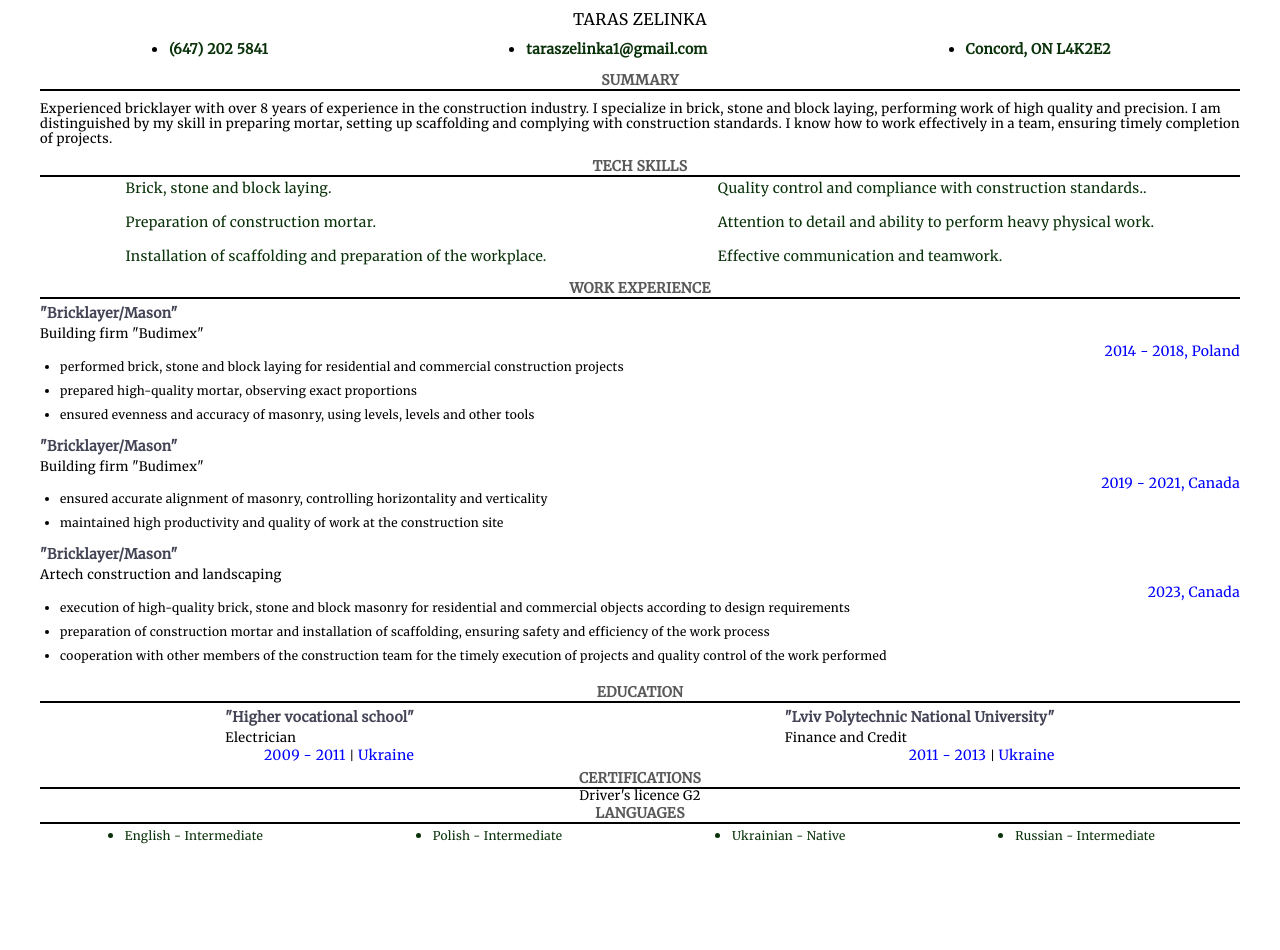
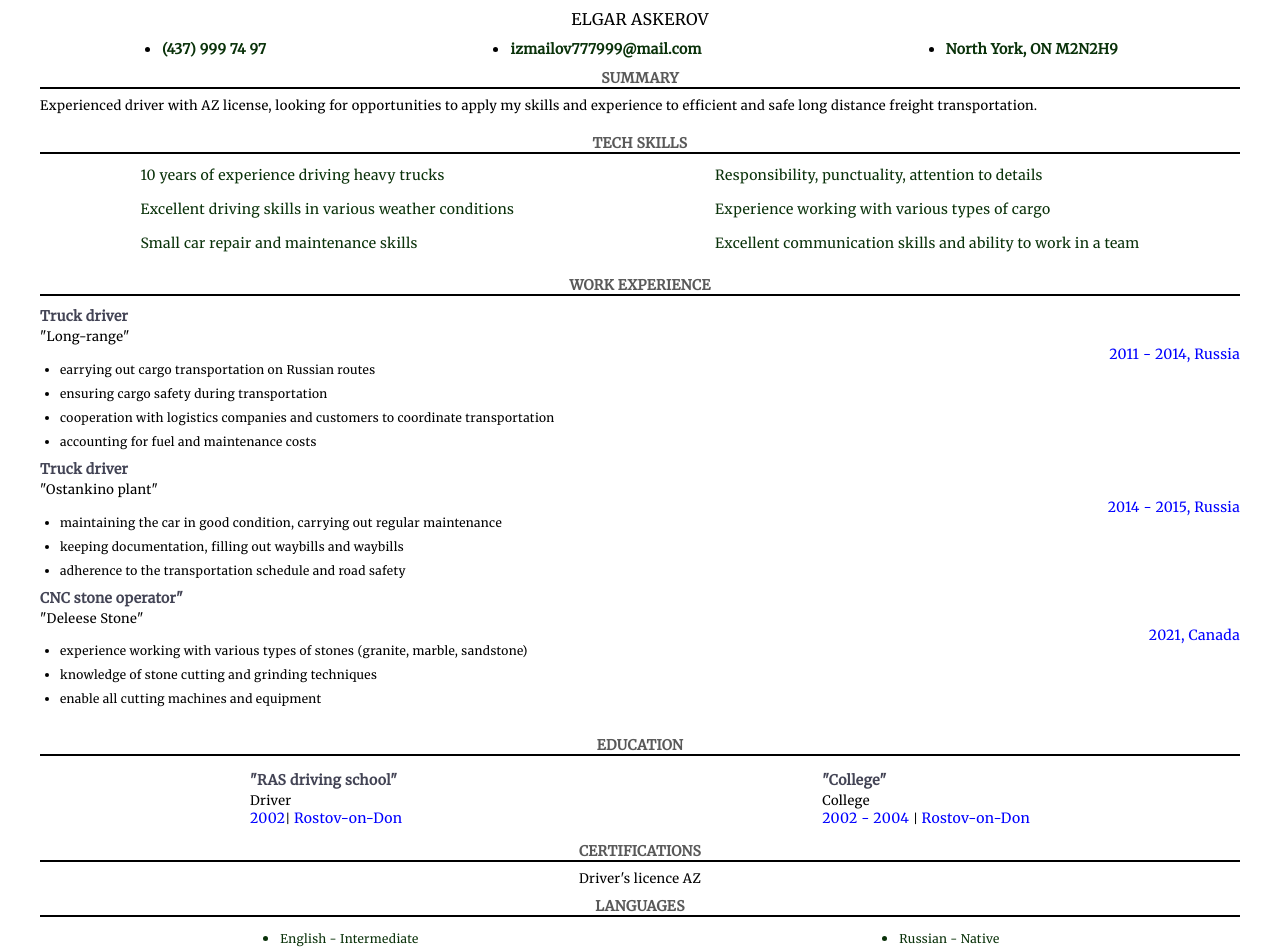
Before and after one commit to Valerii219/mular, a plain HTML site: page index.html in a window 1280 px wide. Before the commit the page ends 868 px from the top, so only its background shows below. Drawn offline with Linux system fonts and the light colour scheme.

Commit message:
save new

```diff
--- a/index.html
+++ b/index.html
@@ -27,7 +27,7 @@
       <div class="main_content resume">
         <!-- about user -->
         <div class="about">
-          <h1 class="about_name"> Taras Zelinka</h1>
+          <h1 class="about_name"> Elgar Askerov</h1>
           <div class="contacts">
             <!-- <h3 class="sidebard_title">Contact Me</h3> -->
             <div>
@@ -37,7 +37,7 @@
                     href="(647)673-2709"
                     class="contact_link contact_links"
                     target="_blank"
-                    >(647) 202 5841 </a
+                    >(437) 999 74 97 </a
                   >
                 </li>
                 <li>
@@ -45,12 +45,12 @@
                     href="https://titoruk26@gmail.com"
                     class="contact_link contact_links"
                     target="_blank"
-                    >taraszelinka1@gmail.com</a
+                    >izmailov777999@mail.com</a
                   >
                 </li>
                 <li>
                   <a href="" class="contact_link contact_links" target="_blank"
-                    >Concord, ON L4K2E2</a
+                    >North York, ON M2N2H9</a
                   >
                 </li>
               </ul>
@@ -58,37 +58,36 @@
           </div>
           <h2 class="about_description">SUMMARY</h2>
           <p class="text">
-            Experienced bricklayer with over 8 years of experience in the construction industry. I specialize in brick, stone and block laying, performing work of high quality and precision. I am distinguished by my skill in preparing mortar, setting up scaffolding and complying with construction standards. I know how to work effectively in a team, ensuring timely completion of projects.
-          </p>
+            Experienced driver with AZ license, looking for opportunities to apply my skills and experience to efficient and safe long distance freight transportation.</p>
         </div>
         <div class="tech_skills">
           <h3 class="about_description">Tech skills</h3>
           <div class="tech_skills_list">
             <ul>
               <li class="tech_skills_item">
-                <span class="tech_skills_text">Brick, stone and block laying.</span>
+                <span class="tech_skills_text">10 years of experience driving heavy trucks</span>
               </li>
               <li class="tech_skills_item">
-                <span class="tech_skills_text">Preparation of construction mortar.</span>
+                <span class="tech_skills_text">Excellent driving skills in various weather conditions</span>
               </li>
               <li class="tech_skills_item">
                 <span class="tech_skills_text"
-                  >Installation of scaffolding and preparation of the workplace.</span
+                  >Small car repair and maintenance skills</span
                 >
               </li>
             </ul>
             <ul>
               <li class="tech_skills_item">
-                <span class="tech_skills_text">Quality control and compliance with construction standards..</span>
+                <span class="tech_skills_text">Responsibility, punctuality, attention to details</span>
               </li>
               <li class="tech_skills_item">
                 <span class="tech_skills_text"
-                  >Attention to detail and ability to perform heavy physical work.</span
+                  >Experience working with various types of cargo </span
                 >
               </li>
               <li class="tech_skills_item">
                 <span class="tech_skills_text"
-                  >Effective communication and teamwork.</span
+                  >Excellent communication skills and ability to work in a team</span
                 >
               </li>
             </ul>
@@ -99,17 +98,37 @@
         <div>
           <h3 class="about_description">WORK EXPERIENCE</h3>
           <div>
-            <h4 class="education_position">"Bricklayer/Mason"</h4>
-            <p class="text">Building firm "Budimex" </p>
+            <h4 class="education_position">Truck driver</h4>
+            <p class="text">"Long-range"</p>
           </div>
-          <p class="period">2014 - 2018, Poland</p>
+          <p class="period">2011 - 2014, Russia</p>
           <ul class="text">
             <li class="work">
-              performed brick, stone and block laying for residential and commercial construction projects</li>
+              earrying out cargo transportation on Russian routes
+            </li>
             <li class="work">
-              prepared high-quality mortar, observing exact proportions</li>
+              ensuring cargo safety during transportation
+                        </li>
+              <li class="work">
+                cooperation with logistics companies and customers to coordinate transportation
+                        </li>
+             <li class="work">
+              accounting for fuel and maintenance costs
+                                                </li>
+          </ul>
+          <div>
+          <div>
+            <h4 class="education_position">Truck driver</h4>
+            <p class="text">"Ostankino plant" </p>
+          </div>
+          <p class="period">2014 - 2015, Russia</p>
+          <ul class="text">
             <li class="work">
-              ensured evenness and accuracy of masonry, using levels, levels and other tools
+              maintaining the car in good condition, carrying out regular maintenance</li>
+            <li class="work">
+              keeping documentation, filling out waybills and waybills</li>
+            <li class="work">
+              adherence to the transportation schedule and road safety
             </li>
         </div>
         <!-- <div>
@@ -124,30 +143,17 @@
           </li>
           <li class="work">ensuring the necessary form of serving the meal</li>
         </ul> -->
-        <div>
-          <h4 class="education_position">"Bricklayer/Mason"</h4>
-          <p class="text">Building firm "Budimex"</p>
+
+          <h4 class="education_position"> CNC stone operator"</h4>
+          <p class="text">"Deleese Stone"</p>
         </div>
-        <p class="period">2019 - 2021, Canada</p>
+        <p class="period">2021, Canada</p>
         <ul class="text">
+          <li class="work">experience working with various types of stones (granite, marble, sandstone)</li>
           <li class="work">
-            ensured accurate alignment of masonry, controlling horizontality and verticality
+            knowledge of stone cutting and grinding techniques
           </li>
-          <li class="work">
-maintained high productivity and quality of work at the construction site
-                      </li>
-        </ul>
-        <div>
-          <h4 class="education_position">"Bricklayer/Mason"</h4>
-          <p class="text">Artech construction and landscaping </p>
-        </div>
-        <p class="period">2023, Canada</p>
-        <ul class="text">
-          <li class="work">execution of high-quality brick, stone and block masonry for residential and commercial objects according to design requirements</li>
-          <li class="work">
-            preparation of construction mortar and installation of scaffolding, ensuring safety and efficiency of the work process
-          </li>
-          <li class="work">cooperation with other members of the construction team for the timely execution of projects and quality control of the work performed</li>
+          <li class="work">enable all cutting machines and equipment</li>
         </ul>
 
         <!-- Education -->
@@ -158,22 +164,22 @@ maintained high productivity and quality of work at the construction site
           <div>
 
             <h4 class="education_position">
-              "Higher vocational school"
+              "RAS driving school"
             </h4>
 
-            <p class="text">Electrician</p>
+            <p class="text"> Driver</p>
             <p class="period">
-              2009 - 2011 <span class="line">| </span> Ukraine
+              2002<span class="line">| </span> Rostov-on-Don
             </p>
           </div>
           <div>
             <h4 class="education_position">
-              "Lviv Polytechnic National University"
+              "College"
             </h4>
 
-            <p class="text">Finance and Credit</p>
+            <p class="text">College</p>
             <p class="period">
-              2011 - 2013 <span class="line">| </span> Ukraine
+              2002 - 2004 <span class="line">| </span> Rostov-on-Don
             </p>
 
         </div>
@@ -182,21 +188,21 @@ maintained high productivity and quality of work at the construction site
         <div >
           <h3 class="about_description">Certifications</h3>
           <ul class="soft_skills_list certifications">
-            <p class="text">Driver's licence G2</p></ul>
+            <p class="text">Driver's licence AZ</p></ul>
           <div>
         <h3 class="about_description">Languages</h3>
         <ul class="soft_skills_list">
           <li class="soft_skills_item">
             <span class="soft_skills_text">English - Intermediate</span>
           </li>
+          <!-- <li class="soft_skills_item">
+            <span class="soft_skills_text">Polish - Intermediate</span>
+          </li> -->
+          <!-- <li class="soft_skills_item">
+            <span class="soft_skills_text">Ukrainian - Native</span>
+          </li> -->
           <li class="soft_skills_item">
-            <span class="soft_skills_text">Polish - Intermediate</span>
-          </li>
-          <li class="soft_skills_item">
-            <span class="soft_skills_text">Ukrainian - Native</span>
-          </li>
-          <li class="soft_skills_item">
-            <span class="soft_skills_text">Russian - Intermediate</span>
+            <span class="soft_skills_text">Russian - Native</span>
           </li>
         </ul>
       </div>
--- a/styles/styles.css
+++ b/styles/styles.css
@@ -70,6 +70,7 @@ ol {
   border-bottom: solid 2px black;
   text-transform: uppercase;
   text-align: center;
+  margin: 10px 0 10px 0;
 }
 
 /* projects styles */
```
